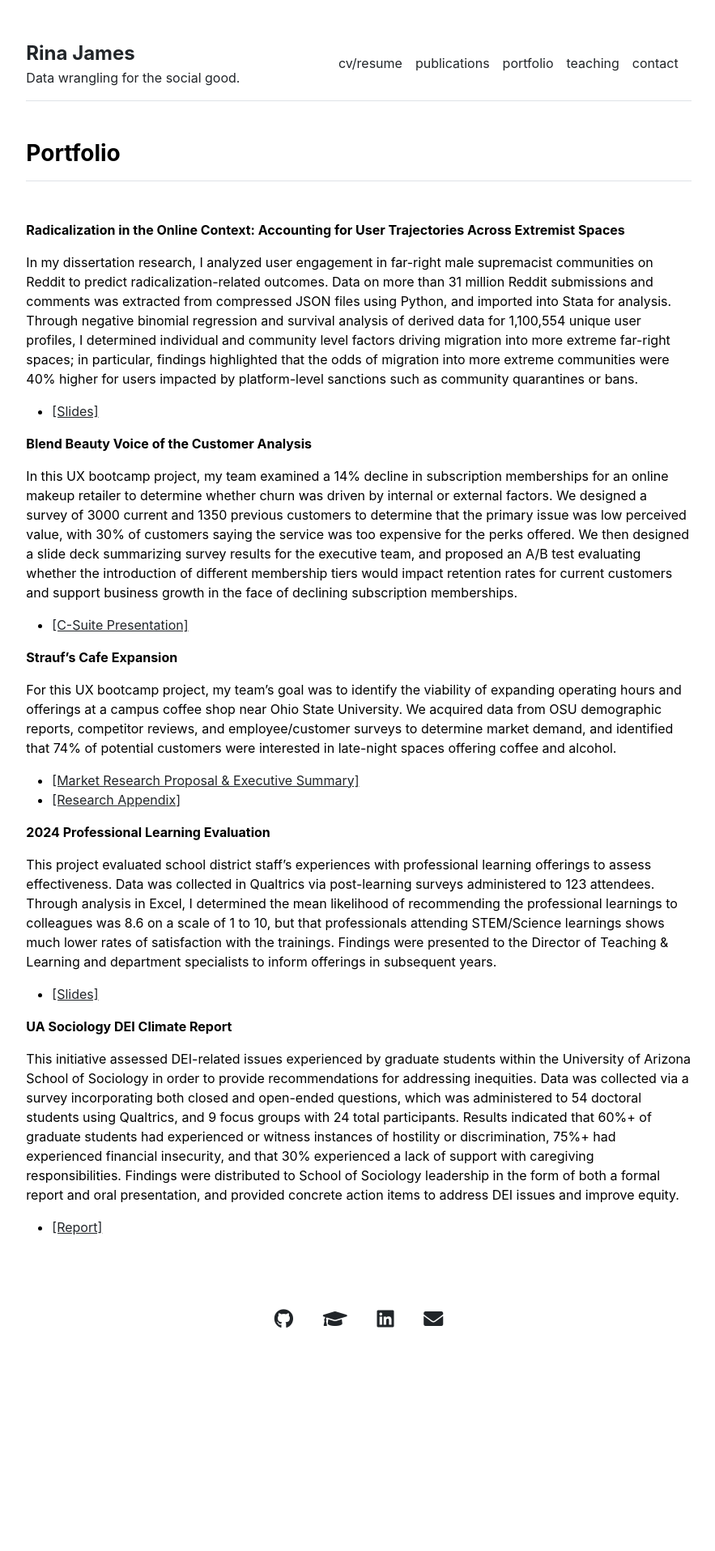
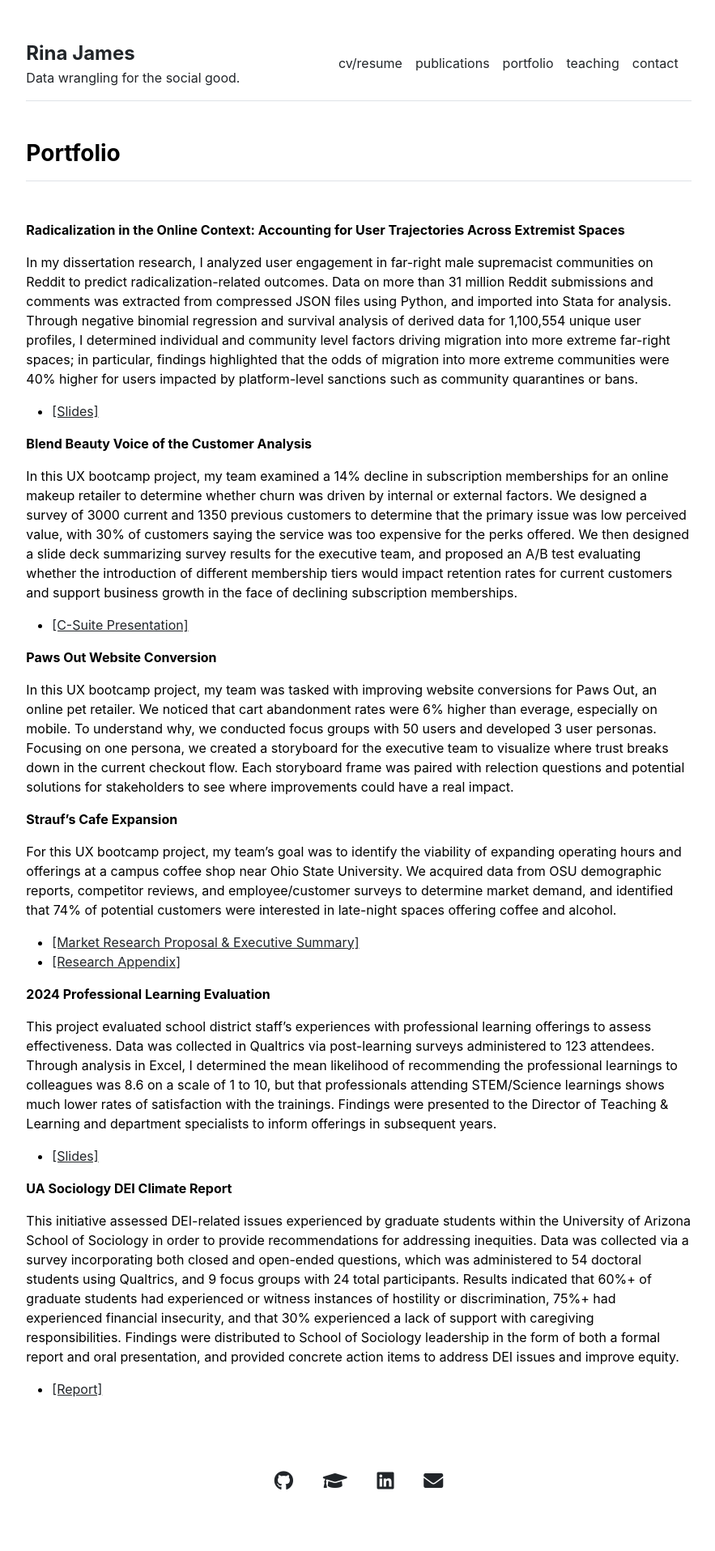
Before and after one commit to rinajames/rinajames.github.io, a Jekyll site: the page built from portfolio.md, in a window 1280 px wide. Shown: the whole page at 81% size, without its empty margins (197-1080 px from the left). Built offline with Jekyll 4.4.1, drawn with Linux system fonts in a browser that asks for light colours; before the commit the page ends 1716 px from its top, so only the background shows below that.

Commit message:
Update portfolio.md

```diff
--- a/portfolio.md
+++ b/portfolio.md
@@ -12,6 +12,10 @@ In my dissertation research, I analyzed user engagement in far-right male suprem
 
 In this UX bootcamp project, my team examined a 14% decline in subscription memberships for an online makeup retailer to determine whether churn was driven by internal or external factors. We designed a survey of 3000 current and 1350 previous customers to determine that the primary issue was low perceived value, with 30% of customers saying the service was too expensive for the perks offered.  We then designed a slide deck summarizing survey results for the executive team, and proposed an A/B test evaluating whether the introduction of different membership tiers would impact retention rates for current customers and support business growth in the face of declining subscription memberships.
 - [[C-Suite Presentation]](/documents/blend_beauty.pdf)
+
+**Paws Out Website Conversion**
+
+In this UX bootcamp project, my team was tasked with improving website conversions for Paws Out, an online pet retailer. We noticed that cart abandonment rates were 6% higher than everage, especially on mobile. To understand why, we conducted focus groups with 50 users and developed 3 user personas. Focusing on one persona, we created a storyboard for the executive team to visualize where trust breaks down in the current checkout flow. Each storyboard frame was paired with relection questions and potential solutions for stakeholders to see where improvements could have a real impact.
 
 **Strauf's Cafe Expansion**
 
```
